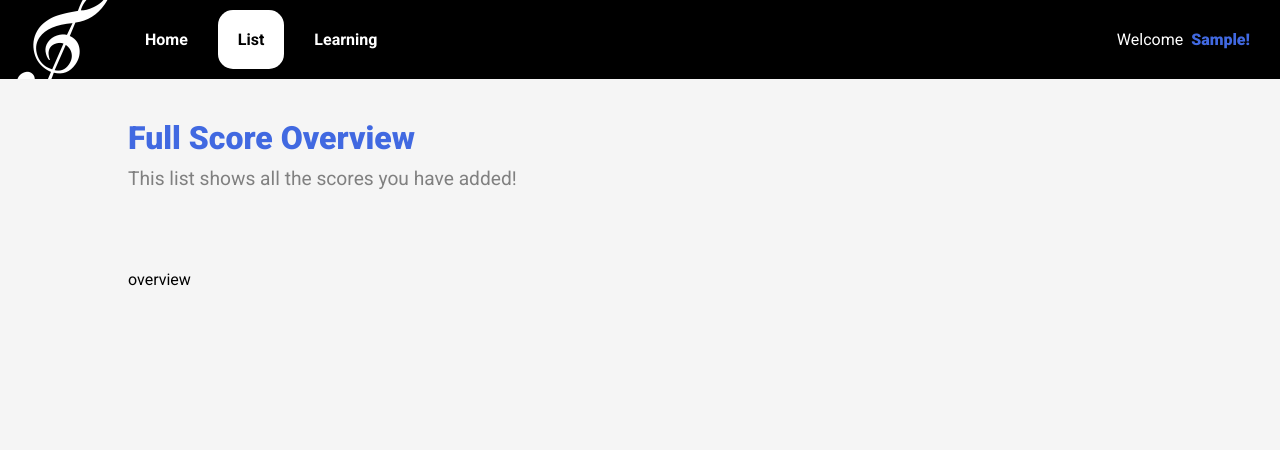
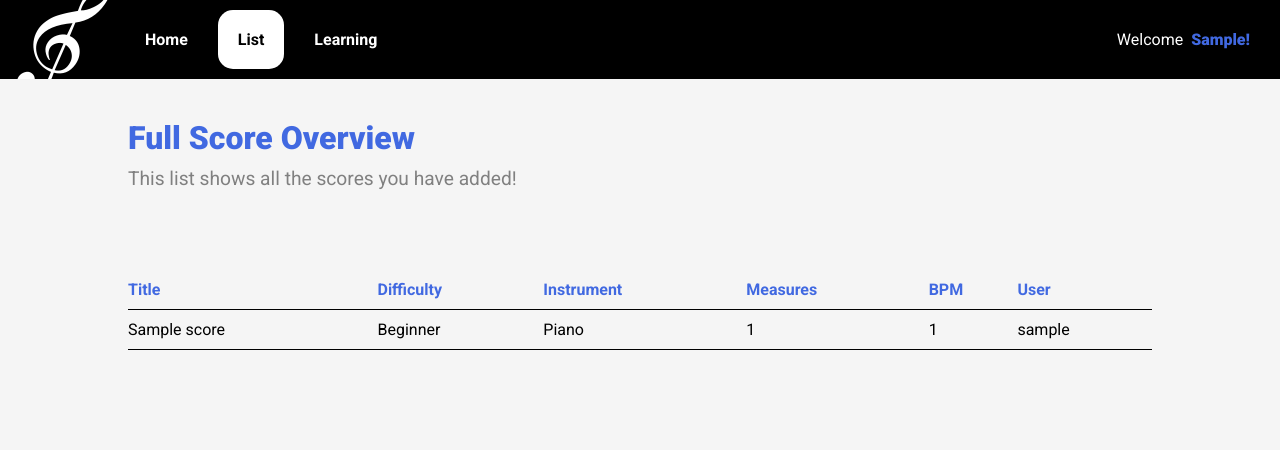
Before and after one commit to RobinV-Hogent/music_score_tracker, a Django app: page /list/ in a window 1280 px wide. Shown: the top 450 px of the page. Run offline with Django 5.2, Linux system fonts and the light colour scheme; a user stored in the database is signed in; tables that the repository leaves empty hold one stand-in row (values such as "Sample post"); some web fonts are replaced.

Commit message:
frontend: score overview table

```diff
--- a/music_score_tracker/music_scores/static/styling/style.css
+++ b/music_score_tracker/music_scores/static/styling/style.css
@@ -62,3 +62,38 @@ h2 {
     border: 1px solid black;
     border-radius: 5px;
 }
+
+table {
+  border-collapse: collapse;
+  width: 100%;
+}
+table td, table th, table {
+  border-bottom: 1px solid black;
+  text-align: left;
+}
+
+table th {
+    color: royalblue;
+    font-weight: bold;
+    padding: 10px 0;
+}
+
+table td {
+     border-bottom: 1px solid rgb(193, 193, 193);
+    padding: 10px 0;
+}
+
+table tr:first-child th {
+  border-top: 0;
+}
+table tr:last-child td {
+  border-bottom: 0;
+}
+table tr td:first-child,
+table tr th:first-child {
+  border-left: 0;
+}
+table tr td:last-child,
+table tr th:last-child {
+  border-right: 0;
+}
--- a/music_score_tracker/music_scores/templates/pages/welcome.html
+++ b/music_score_tracker/music_scores/templates/pages/welcome.html
@@ -16,7 +16,12 @@
     </div>
 
     <div style="margin-bottom: 80px;">
+
+        <a href="{% url 'add_score' %}">
         {% include "partials/button.html" with button_title="Add!" button_style="big" %}
+        </a>
+
+
     </div>
 
 {% endblock page_desc %}
--- a/music_score_tracker/music_scores/templates/partials/button.html
+++ b/music_score_tracker/music_scores/templates/partials/button.html
@@ -7,6 +7,7 @@
         color: white;
         font-weight: bold;
         border-radius: 10px;
+        cursor: pointer;
     }
 
     .normal {
--- a/music_score_tracker/music_scores/templates/partials/score_card.html
+++ b/music_score_tracker/music_scores/templates/partials/score_card.html
@@ -7,6 +7,8 @@
     display: flex;
     flex-direction: column;
     gap: 20px;
+    user-select: none;
+    cursor: pointer;
 }
 
 .score_card__preview {
@@ -46,6 +48,7 @@
 <div class="score_card">
     <div class="score_card__preview">
         <div class="score_card_instrument">{{ score.instrument }}</div>
+        {% comment %} TODO: image is not dynamic (aws s3?) {% endcomment %}
         <img class="score_card_img" src="https://external-content.duckduckgo.com/iu/?u=https%3A%2F%2Fmusescore.com%2Fstatic%2Fmusescore%2Fscoredata%2Fgen%2F0%2F7%2F2%2F5116270%2Fca66431f1ede3525d6030af36520961caee810c3%2Fscore_0.png%40850x1100%3Fno-cache%3D1545791262%26bgclr%3Dffffff&f=1&nofb=1&ipt=4c062ff92da6acce80c93ee725313667807a470f278de15f825e488f24c1a3f6" alt="">
     </div>
     <div>
--- a/music_score_tracker/music_scores/templates/partials/score_table_overview.html
+++ b/music_score_tracker/music_scores/templates/partials/score_table_overview.html
@@ -1 +1,28 @@
-<p>overview</p>
+<table cellpadding="5">
+    <thead>
+        <tr>
+            <th>Title</th>
+            <th>Difficulty</th>
+            <th>Instrument</th>
+            <th>Measures</th>
+            <th>BPM</th>
+            <th>User</th>
+        </tr>
+    </thead>
+    <tbody>
+        {% for score in scores %}
+        <tr>
+            <td>{{ score.title }}</td>
+            <td>{{ score.difficulty }}</td>
+            <td>{{ score.instrument }}</td>
+            <td>{{ score.measure_count }}</td>
+            <td>{{ score.beats_per_minute }}</td>
+            <td>{{ score.user.username }}</td>
+        </tr>
+        {% empty %}
+        <tr>
+            <td colspan="6">No scores found.</td>
+        </tr>
+        {% endfor %}
+    </tbody>
+</table>
--- a/music_score_tracker/music_scores/views.py
+++ b/music_score_tracker/music_scores/views.py
@@ -10,7 +10,7 @@ def welcome(request):
 
 @login_required
 def score_list(request):
-    return render(request, 'pages/score_list.html', {'scores': [Score(title='Tanz'), Score(title='Mazurka')]})
+    return render(request, 'pages/score_list.html', {'scores': Score.objects.all()})
 
 
 @login_required
```
